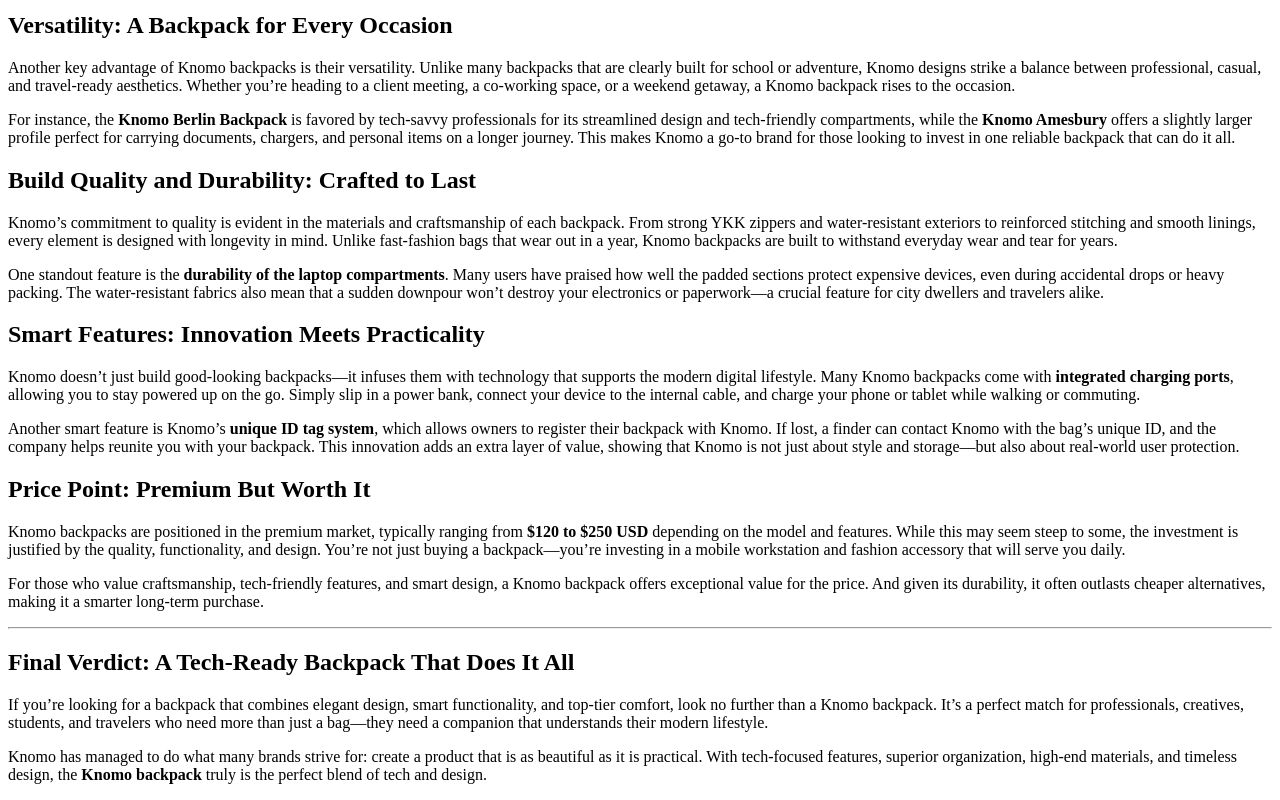
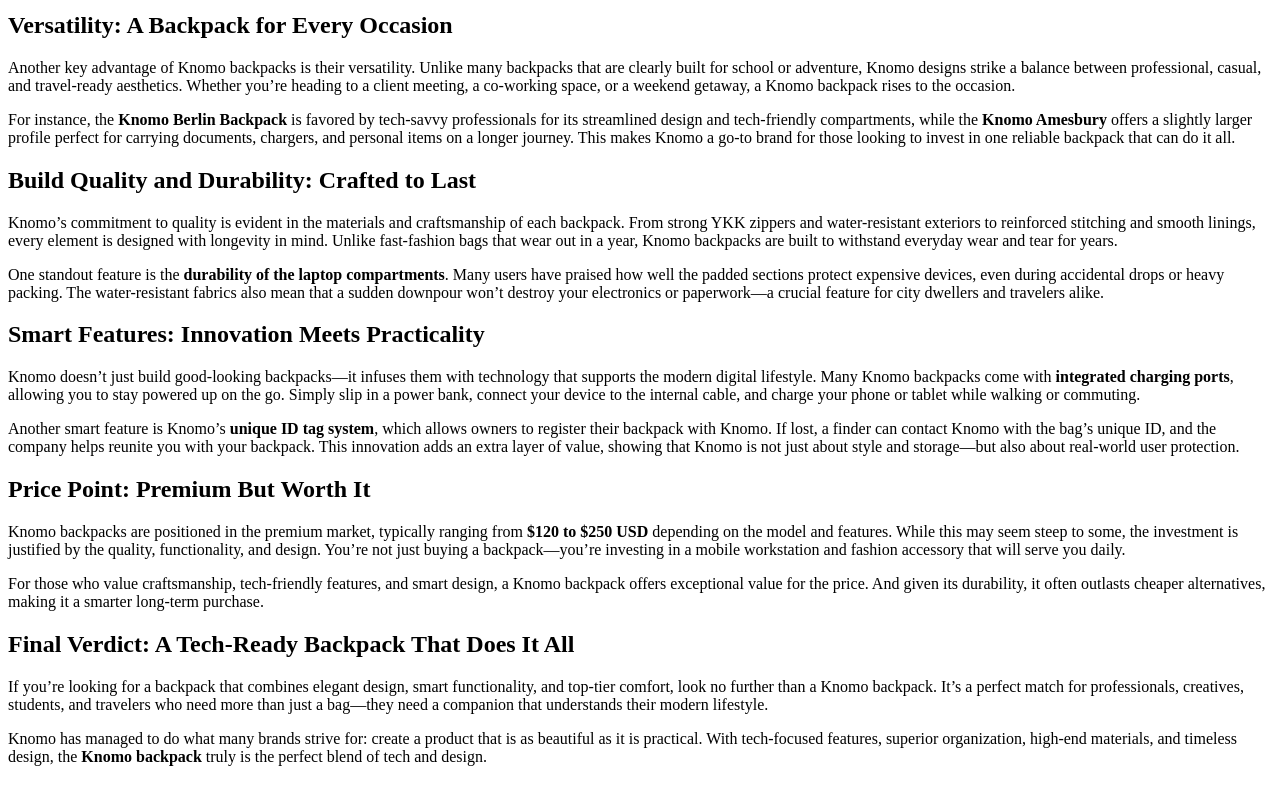
Before and after one commit to bforc/Knomo, a plain HTML site: page index.html in a window 1280 px wide. Shown: the part 1401-2201 px from the top of the page. Drawn offline with Linux system fonts and the light colour scheme.

Commit message:
Update index.html

```diff
--- a/index.html
+++ b/index.html
@@ -31,9 +31,6 @@
 <p data-start="6325" data-end="6689">Knomo backpacks are positioned in the premium market, typically ranging from <strong data-start="6402" data-end="6422">$120 to $250 USD</strong> depending on the model and features. While this may seem steep to some, the investment is justified by the quality, functionality, and design. You’re not just buying a backpack—you’re investing in a mobile workstation and fashion accessory that will serve you daily.</p>
 <p data-start="6691" data-end="6930">For those who value craftsmanship, tech-friendly features, and smart design, a Knomo backpack offers exceptional value for the price. And given its durability, it often outlasts cheaper alternatives, making it a smarter long-term purchase.</p>
 
-
-<hr data-start="6932" data-end="6935" />
-
 <h2 data-start="6937" data-end="6997"><strong data-start="6940" data-end="6997">Final Verdict: A Tech-Ready Backpack That Does It All</strong></h2>
 <p data-start="6999" data-end="7311">If you’re looking for a backpack that combines elegant design, smart functionality, and top-tier comfort, look no further than a Knomo backpack. It’s a perfect match for professionals, creatives, students, and travelers who need more than just a bag—they need a companion that understands their modern lifestyle.</p>
 <p data-start="7313" data-end="7585">Knomo has managed to do what many brands strive for: create a product that is as beautiful as it is practical. With tech-focused features, superior organization, high-end materials, and timeless design, the <strong data-start="7520" data-end="7538">Knomo backpack</strong> truly is the perfect blend of tech and design.</p>
```
